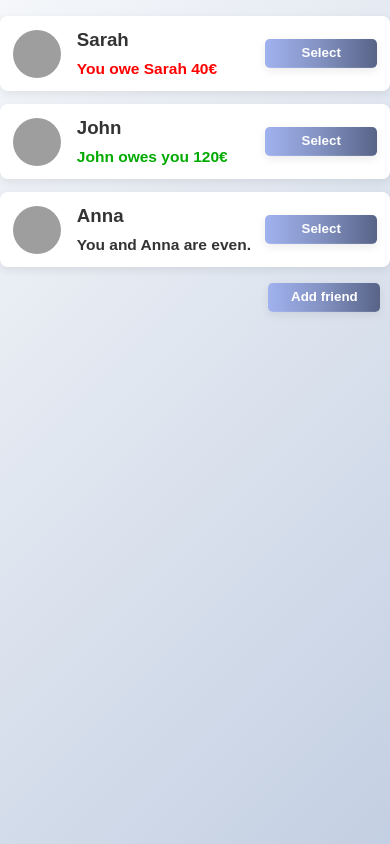
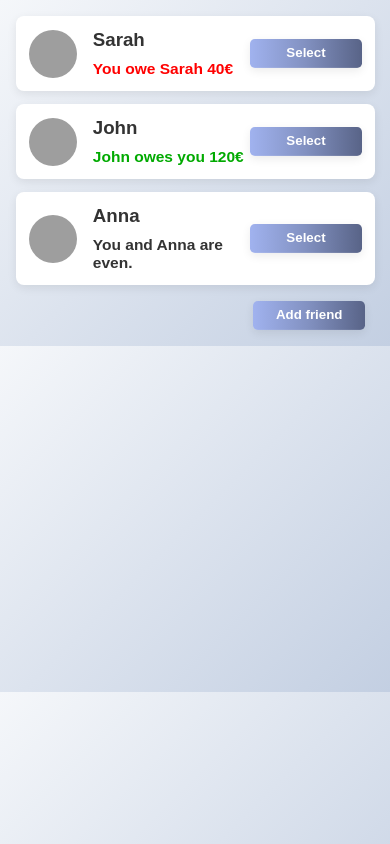
Before and after one commit to Srdjan-P/EatAndSplit, a React (Create React App) app: page / in a window 390 px wide. Both pictures are taken after a click on the element "Would you like to split a bill?". Built offline with nearby package versions, Linux system fonts and the light colour scheme; grey boxes are pictures that could not be loaded.

Commit message:
Moved form split bill to the top & fixed CSS bugs

```diff
--- a/src/components/Friend.js
+++ b/src/components/Friend.js
@@ -21,7 +21,7 @@ export default function Friend({ friend, selectedFriend, onSelection }) {
           </p>
         )}
 
-        {friend.balance == 0 && (
+        {friend.balance === 0 && (
           <p className="">You and {friend.name} are even.</p>
         )}
       </div>
--- a/src/index.css
+++ b/src/index.css
@@ -274,12 +274,18 @@ button {
 }
 
 @media screen and (max-width: 920px) {
+  body {
+    height: 100%;
+  }
+
   .app {
     display: flex;
-    flex-direction: column;
-    margin-top: 1rem;
+    flex-direction: column-reverse;
     padding: 0;
     max-width: 100vw;
+    margin: auto;
+    gap: 0.5rem;
+    overflow-x: hidden;
   }
 
   .headline {
@@ -287,7 +293,8 @@ button {
   }
 
   .sidebar {
-    max-width: 100vw;
+    max-width: 92%;
+    margin: 1rem 1rem;
   }
 
   .friends-list {
@@ -297,5 +304,6 @@ button {
   .form-split-bill {
     margin-left: 0;
     max-width: 100vw;
+    box-sizing: border-box;
   }
 }
```
